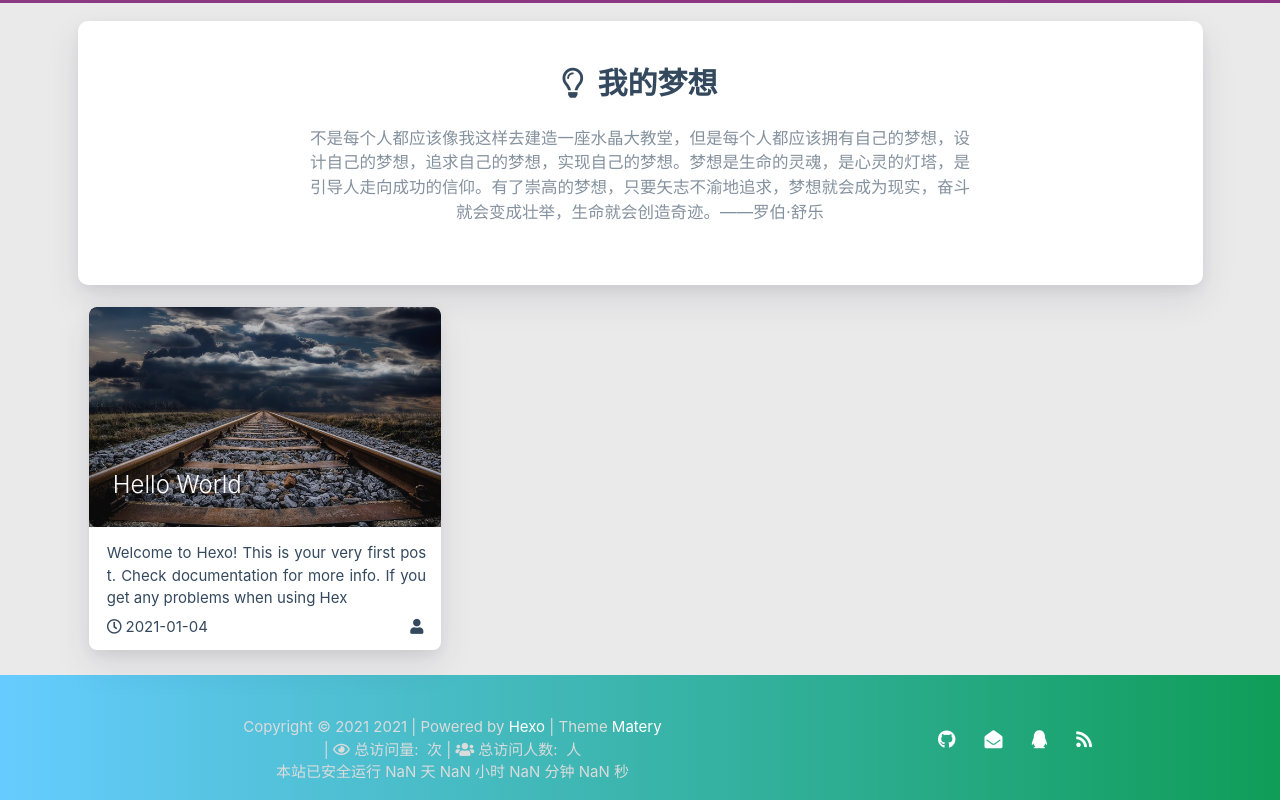
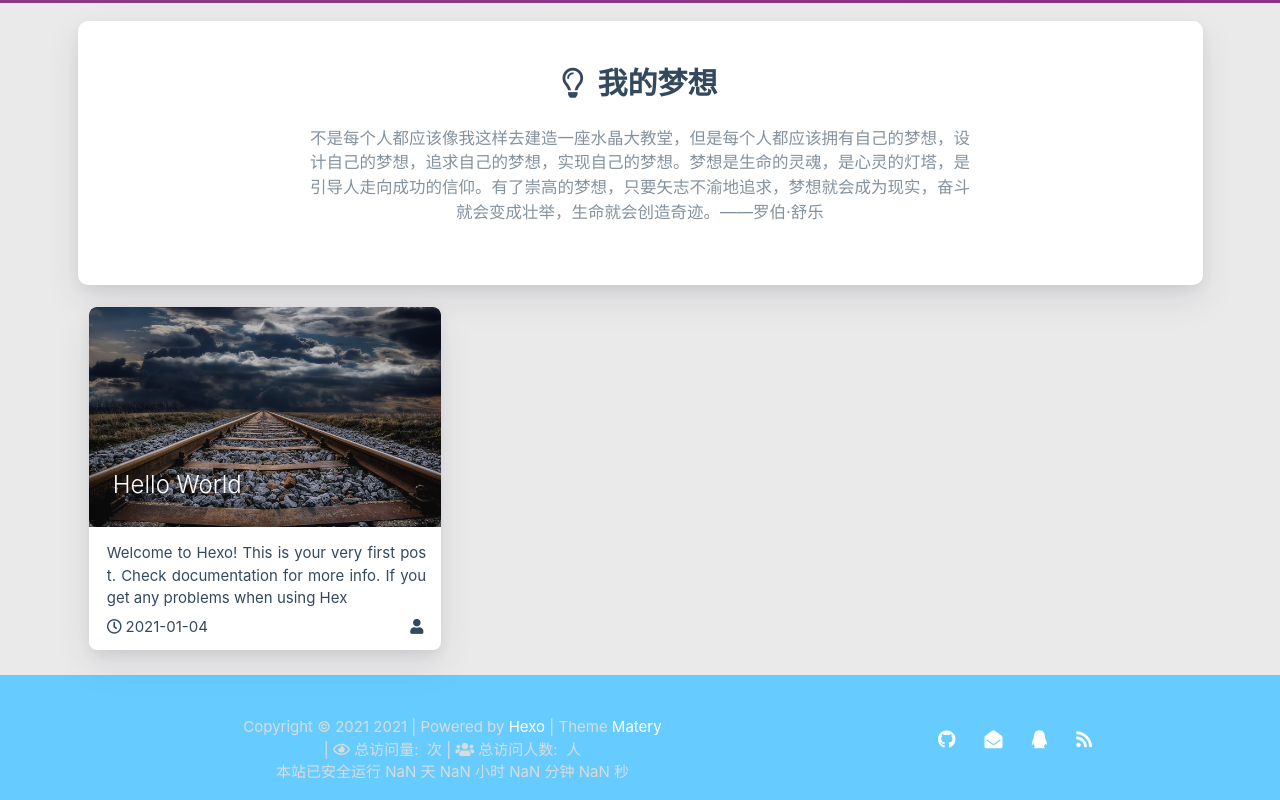
Before and after one commit to Grizzly-hash/Grizzly-hash.github.io, a plain HTML site: page index.html in a window 1280 px wide. Shown: the part 797-1597 px from the top of the page. Drawn offline with nearby package versions, Linux system fonts and the light colour scheme; some packages are replaced by stand-ins of ours; no server answers; grey boxes are pictures that could not be loaded; a script that the page names is missing.

Commit message:
Site updated: 2021-01-04 13:41:21

```diff
--- a/css/matery.css
+++ b/css/matery.css
@@ -241,7 +241,7 @@ mark {
 }
 
 .bg-color {
-    background-image: linear-gradient(to right, #66CCFF 0%, #0f9d58 100%);
+    background-image: linear-gradient(to right, #66CCFF 0%, #66CCFF 100%);
 }
 
 .text-color {
```
Also changed, not shown: medias/avatar.jpg, medias/banner/2.jpg, medias/banner/3.jpg, medias/banner/5.jpg, medias/banner/6.jpg, 3 other files.
